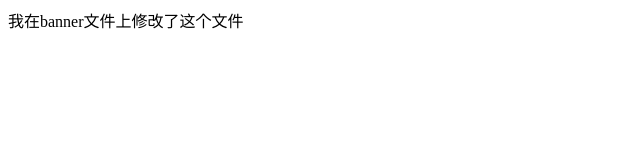
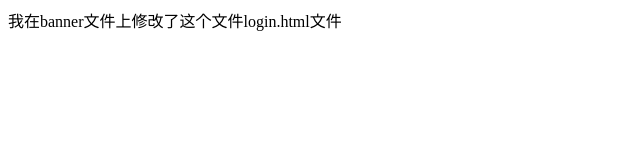
Before and after one commit to 1882904/project_02, a plain HTML site: page index.html in a window 1280 px wide. Shown: the whole page, without its empty margins (0-640 px from the left). Drawn offline with Linux system fonts and the light colour scheme.

```diff
--- a/index.html
+++ b/index.html
@@ -11,7 +11,7 @@
 
 <body>
     <div>
-我在banner文件上修改了这个文件
+我在banner文件上修改了这个文件login.html文件
     </div>
 
 </body>
```
